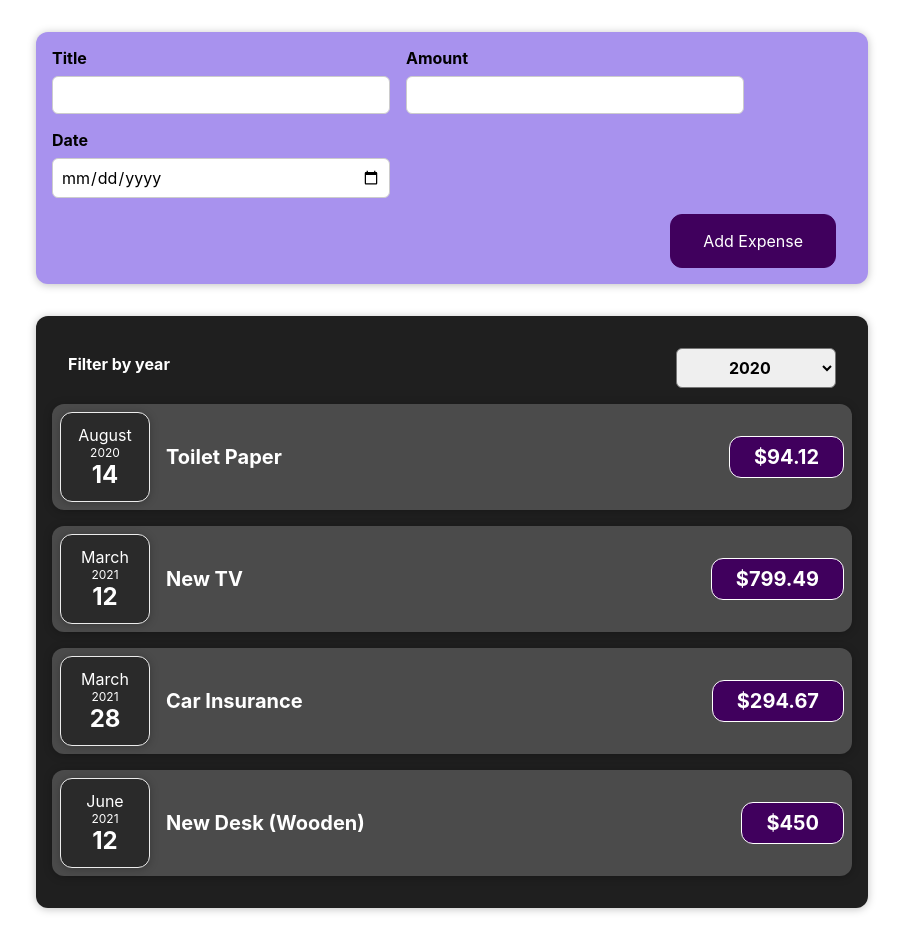
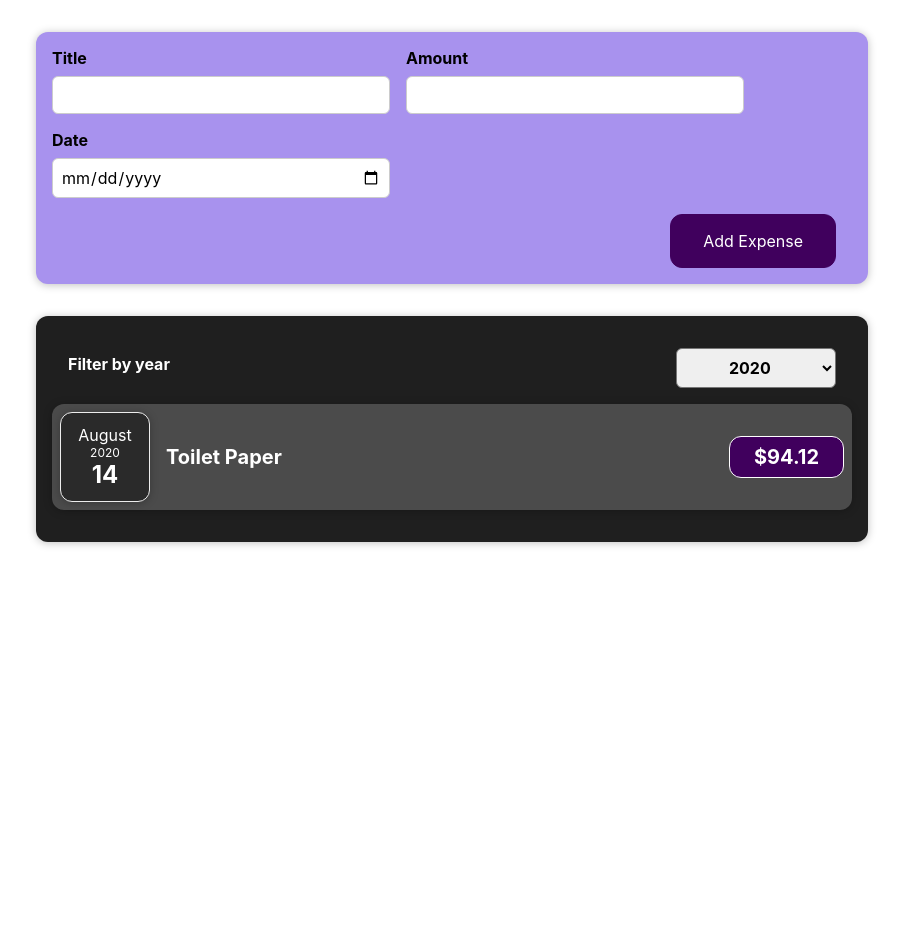
Before and after one commit to Jon-tim/Expense-Tracker, a React (Create React App) app: page / in a window 1280 px wide. Shown: the whole page, without its empty margins (188-1091 px from the left). After the commit the page ends 800 px from the top, so only its background shows below. Built offline with nearby package versions, Linux system fonts and the light colour scheme.

Commit message:
Date Filtering functionality working

```diff
--- a/src/App.js
+++ b/src/App.js
@@ -28,12 +28,9 @@ function App() {
   const [expense, setExpense] = useState(DUMMY_DATA);
 
   const getDatafromChild = (dataGotten) => {
-    // console.log(dataGotten);
     setExpense((prevState) => {
       return [dataGotten, ...prevState];
-      // console.log(prevState)
     });
-    // console.log(expenses);
   };
   return (
     <div className="App">
--- a/src/components/Expense/ExpenseDate.js
+++ b/src/components/Expense/ExpenseDate.js
@@ -5,6 +5,8 @@ function ExpenseDate(props) {
   const month = props.date.toLocaleString("en-US", { month: "long" });
   const day = props.date.toLocaleString("en-US", { day: "2-digit" });
   const year = props.date.getFullYear();
+
+  // console.log(year)
   return (
     <Card className="expense-date">
       <div className=".expense-date__month">{month}</div>
--- a/src/components/Expense/ExpenseItem.js
+++ b/src/components/Expense/ExpenseItem.js
@@ -3,6 +3,7 @@ import ExpenseDate from "./ExpenseDate";
 import Card from "../UI/Card"
 
 function ExpenseItem(props) {
+
 
   return (
     <Card className="expense-item">
--- a/src/components/Expense/ExpensesFilter.js
+++ b/src/components/Expense/ExpensesFilter.js
@@ -4,7 +4,6 @@ import "./ExpensesFilter.css";
 
 const ExpensesFilter = (props) => {
   const yearChangeHandler = (event) => {
-    // console.log(year);
     props.getYear(event.target.value);
   };
 
--- a/src/components/Expense/expense.js
+++ b/src/components/Expense/expense.js
@@ -6,17 +6,28 @@ import { useState } from "react";
 function Expense(props) {
   const [year, setYear] = useState("2020");
 
-  const expend = props.item.map((i) => <ExpenseItem item={i} key={i.id} />);
-
   const knowYear = (para) => {
     setYear(para);
   };
 
+  const filteredYear = props.item.filter(
+    (item) => item.date.getFullYear().toString() === year
+  );
+
+
+
   return (
     <div>
       <Card className="expenses">
-        <ExpensesFilter getYear={knowYear} initYear={year} />
-        {expend}
+        <ExpensesFilter
+          getYear={knowYear}
+          initYear={year}
+          // filter={filterYear}
+        />
+
+        {filteredYear.map((i) => (
+          <ExpenseItem item={i} key={i.id} />
+        ))}
       </Card>
     </div>
   );
--- a/src/components/ExpenseForm/Form.js
+++ b/src/components/ExpenseForm/Form.js
@@ -24,7 +24,6 @@ export default function Form(props) {
 
     props.onAddNewExpense(expenseData);
 
-    // console.log(expenseData);
     setTitle("");
     setAmount("");
     setDate("");
```
